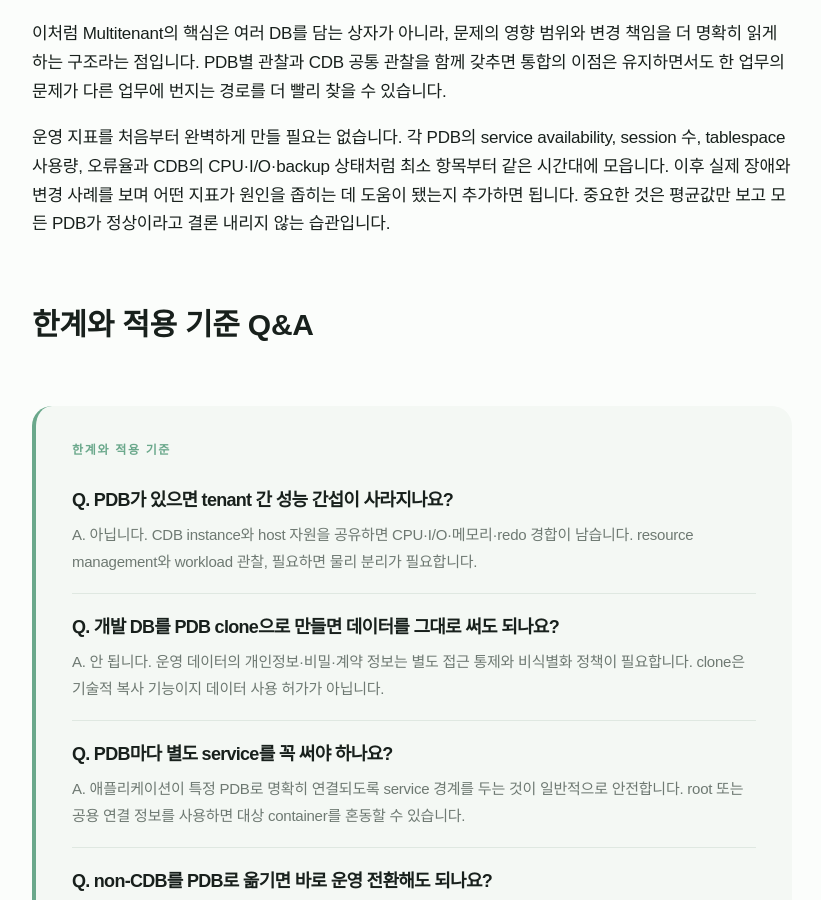
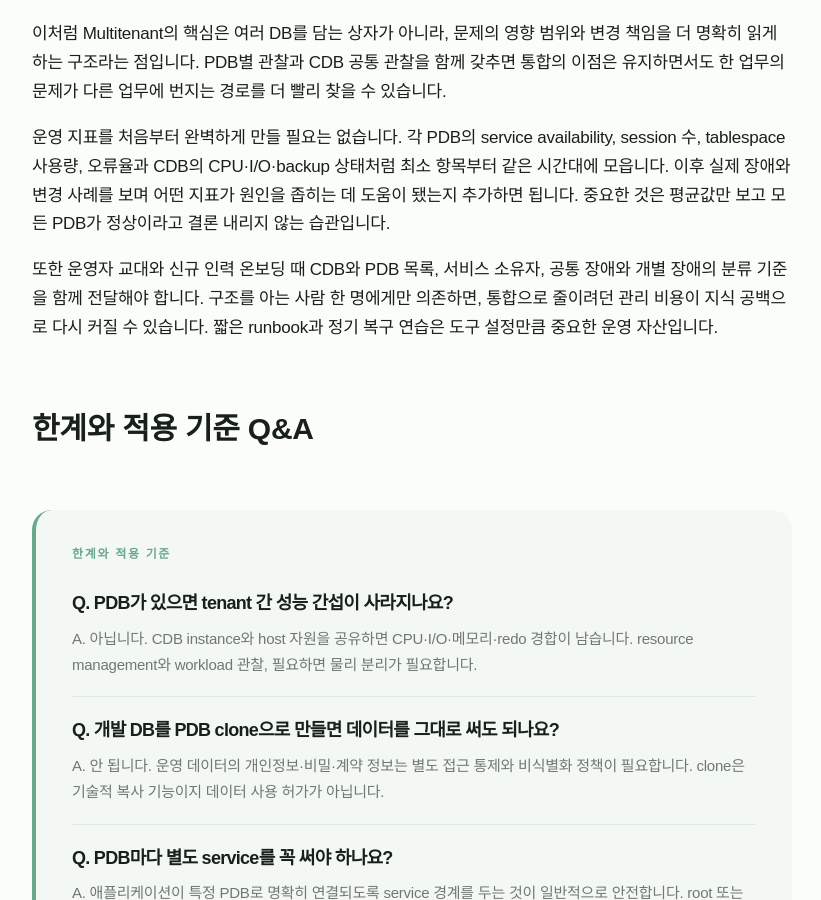
Before and after one commit to Seoha57/TechBlog, a Jekyll site: the page built from _posts/2026-09-23-oracle-multitenant-cdb-pdb.md, in a window 1280 px wide and 900 px high, scrolled down 11356 px. Shown: the whole window, without its empty margins (228-1049 px from the left). Built offline with Jekyll 4.4.1, drawn with Linux system fonts in a browser that asks for light colours; some web fonts are replaced.

Commit message:
Meet Oracle article length requirement

```diff
--- a/_posts/2026-09-23-oracle-multitenant-cdb-pdb.md
+++ b/_posts/2026-09-23-oracle-multitenant-cdb-pdb.md
@@ -166,6 +166,8 @@ PDB는 `MOUNTED`, `OPEN READ ONLY`, `OPEN READ WRITE`처럼 상태를 가질 수
 
 운영 지표를 처음부터 완벽하게 만들 필요는 없습니다. 각 PDB의 service availability, session 수, tablespace 사용량, 오류율과 CDB의 CPU·I/O·backup 상태처럼 최소 항목부터 같은 시간대에 모읍니다. 이후 실제 장애와 변경 사례를 보며 어떤 지표가 원인을 좁히는 데 도움이 됐는지 추가하면 됩니다. 중요한 것은 평균값만 보고 모든 PDB가 정상이라고 결론 내리지 않는 습관입니다.
 
+또한 운영자 교대와 신규 인력 온보딩 때 CDB와 PDB 목록, 서비스 소유자, 공통 장애와 개별 장애의 분류 기준을 함께 전달해야 합니다. 구조를 아는 사람 한 명에게만 의존하면, 통합으로 줄이려던 관리 비용이 지식 공백으로 다시 커질 수 있습니다. 짧은 runbook과 정기 복구 연습은 도구 설정만큼 중요한 운영 자산입니다.
+
 ## 한계와 적용 기준 Q&A
 
 <section class="quick-answers">
```
